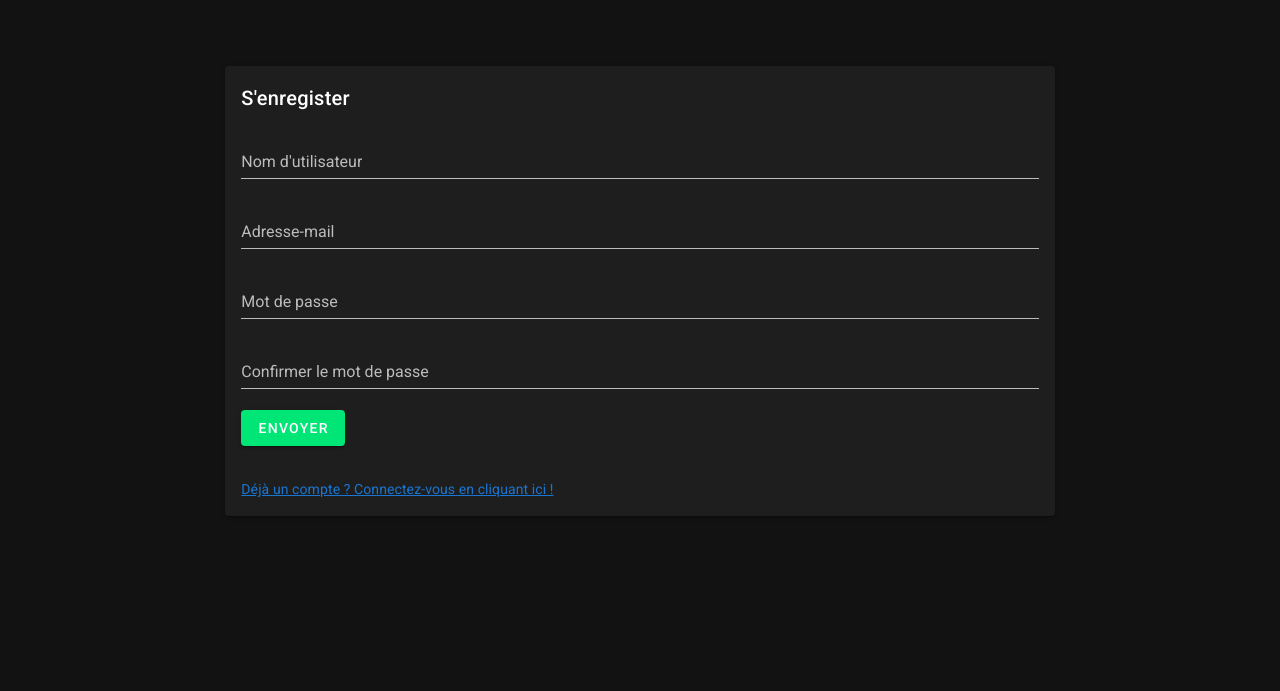
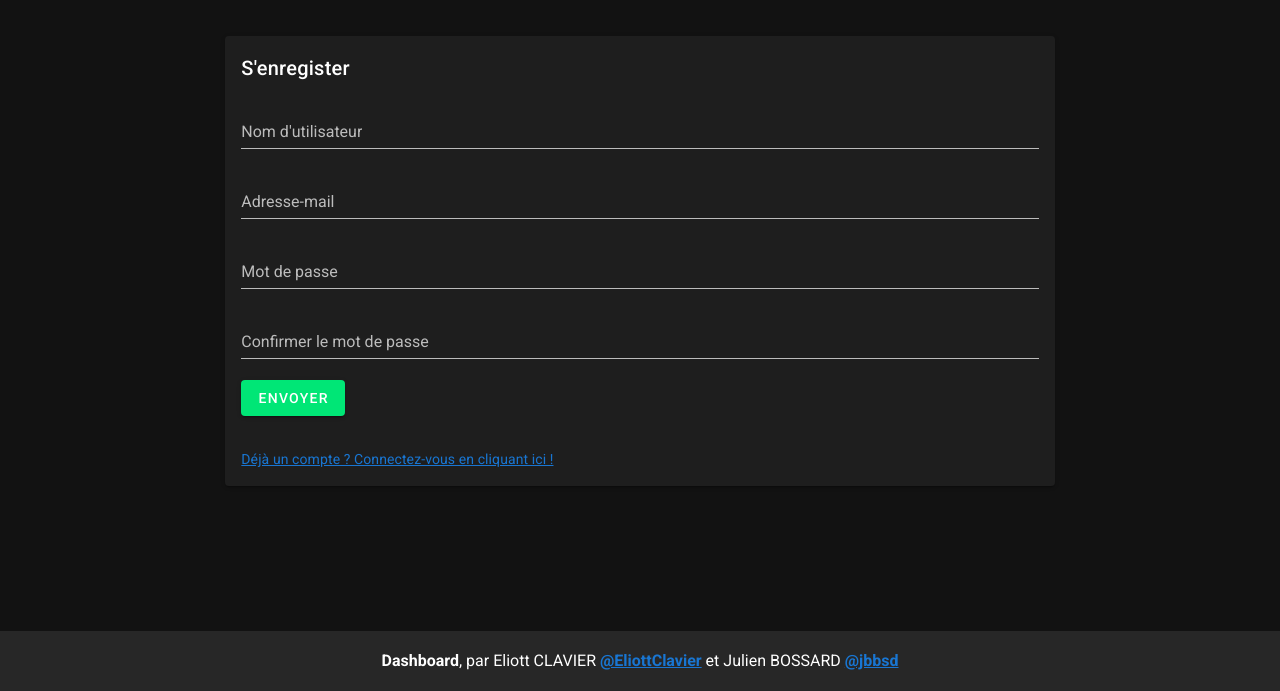
Before and after one commit to EliottClavier/TP_Dashboard_NuxtJS, a Nuxt app: page /register in a window 1280 px wide. Shown: the part 109-800 px from the top of the page. Built offline with nearby package versions, Linux system fonts and the light colour scheme; no server answers.

Commit message:
Suppression méthode inutile store

```diff
--- a/layouts/default.vue
+++ b/layouts/default.vue
@@ -7,5 +7,15 @@
         </v-row>
       </v-container>
     </v-main>
+    <v-footer>
+      <v-col
+        class="text-center"
+        cols="12"
+      >
+        <b>Dashboard</b>,
+        par Eliott CLAVIER <b><a href="https://github.com/EliottClavier">@EliottClavier</a>
+        </b> et Julien BOSSARD <b><a href="https://github.com/jbbsd">@jbbsd</a></b>
+      </v-col>
+    </v-footer>
   </v-app>
 </template>
--- a/store/index.js
+++ b/store/index.js
@@ -4,7 +4,6 @@ export const ACTIONS = {
   REMOVE_USER_METHOD: 'removeUser',
   LOGIN_USER_METHOD: 'loginUser',
   LOGOUT_USER_METHOD: 'logoutUser',
-  GET_USERS_METHOD: 'getUsers',
 }
 
 export const state = () => ({
@@ -47,9 +46,6 @@ export const mutations = {
     setLocalStorageArray('users', state.users);
     setLocalStorageString('authenticated', state.authenticated);
   },
-  GET_USERS: (state) => {
-    return state.users;
-  }
 }
 
 export const actions = {
@@ -68,7 +64,4 @@ export const actions = {
   logoutUser({commit}, data) {
     commit('LOGOUT_USER', data);
   },
-  getUsers({commit}) {
-    commit('GET_USERS');
-  },
 }
```
